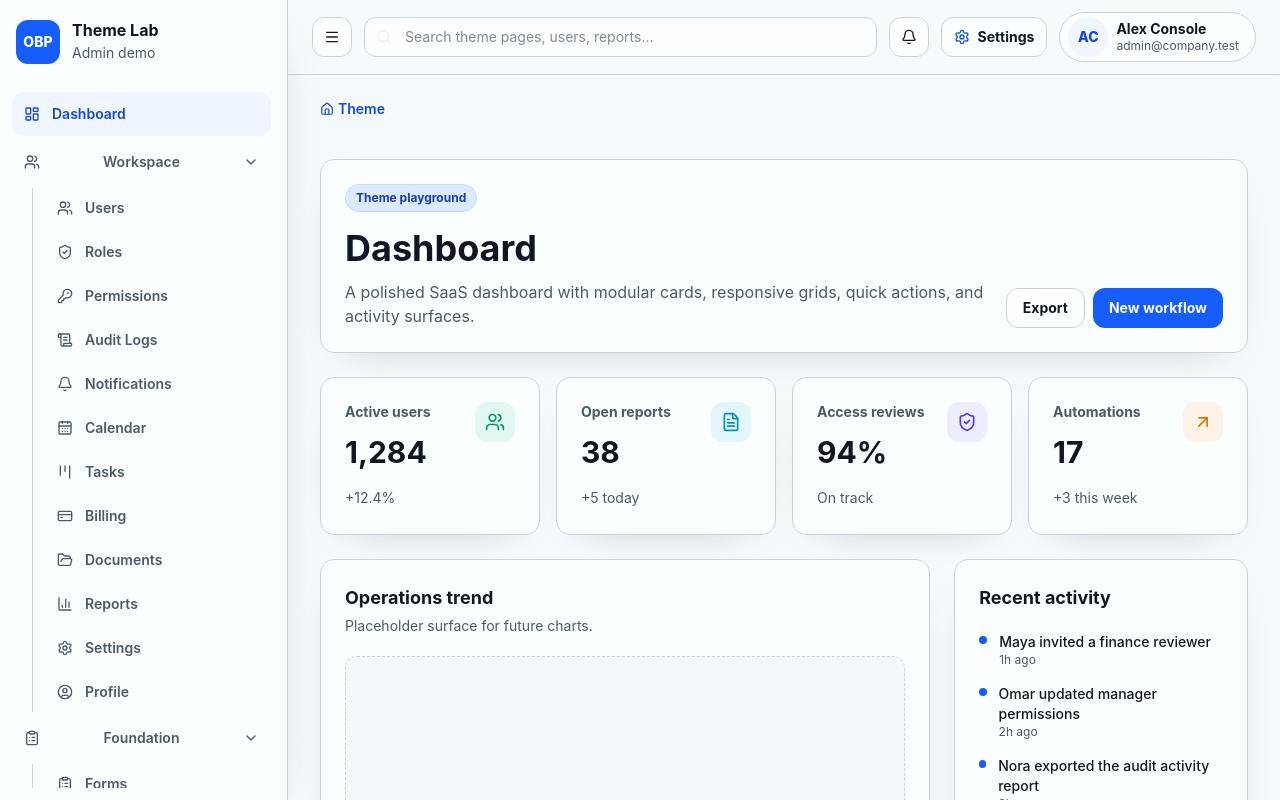
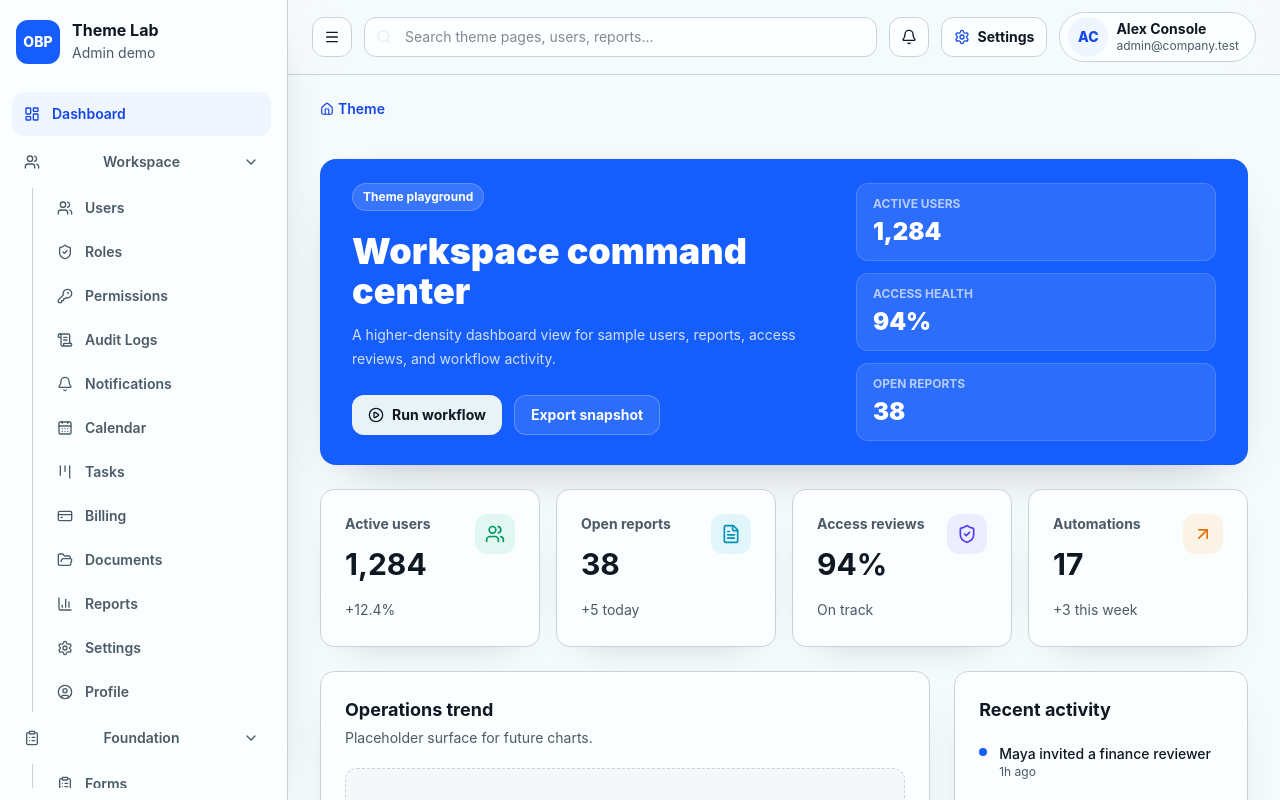
Before and after one commit to kharazian/open-business-platform, a React (Vite) app in the folder src/app/: page /theme in a window 1280 px wide. Shown: the top 800 px of the page. Built offline with nearby package versions, Linux system fonts and the light colour scheme.

Commit message:
Vary theme dashboard layout

```diff
--- a/src/app/src/theme/pages/ThemeDashboard.tsx
+++ b/src/app/src/theme/pages/ThemeDashboard.tsx
@@ -1,9 +1,8 @@
-import { ArrowUpRight, FileText, ShieldCheck, Users } from "lucide-react";
+import { ArrowUpRight, FileText, PlayCircle, ShieldCheck, Users } from "lucide-react";
 import { themeActivities, themeReports, themeTrendHeights, themeUsers, themeWorkflowActions } from "../mockData";
 import { Badge } from "../../components/ui/Badge";
 import { Button } from "../../components/ui/Button";
 import { Card } from "../../components/ui/Card";
-import { PageHeader } from "../../components/ui/PageHeader";
 import { StatCard } from "../../components/ui/StatCard";
 import { Table } from "../../components/ui/Table";
 import { useThemeAppearance } from "../../context/ThemeAppearanceContext";
@@ -14,17 +13,39 @@ export function ThemeDashboard() {
 
   return (
     <div className="space-y-6">
-      <PageHeader
-        eyebrow="Theme playground"
-        title="Dashboard"
-        description="A polished SaaS dashboard with modular cards, responsive grids, quick actions, and activity surfaces."
-        actions={
-          <>
-            <Button variant="outline">Export</Button>
-            <Button>New workflow</Button>
-          </>
-        }
-      />
+      <section className={cn("overflow-hidden rounded-2xl px-6 py-6 text-white shadow-lifted md:px-8", palette.primaryBg)}>
+        <div className="grid gap-6 xl:grid-cols-[minmax(0,1fr)_360px]">
+          <div className="min-w-0">
+            <Badge className="border-white/20 bg-white/15 text-white">Theme playground</Badge>
+            <h1 className="mt-5 max-w-3xl text-3xl font-black tracking-normal md:text-4xl">Workspace command center</h1>
+            <p className="mt-3 max-w-2xl text-sm leading-6 text-white/80">
+              A higher-density dashboard view for sample users, reports, access reviews, and workflow activity.
+            </p>
+            <div className="mt-6 flex flex-wrap gap-3">
+              <Button variant="secondary">
+                <PlayCircle size={16} />
+                Run workflow
+              </Button>
+              <Button className="border-white/25 bg-white/10 text-white hover:bg-white/20" variant="outline">
+                Export snapshot
+              </Button>
+            </div>
+          </div>
+
+          <div className="grid gap-3 sm:grid-cols-2 xl:grid-cols-1">
+            {[
+              ["Active users", "1,284"],
+              ["Access health", "94%"],
+              ["Open reports", "38"]
+            ].map(([label, value]) => (
+              <div className="rounded-xl border border-white/15 bg-white/10 px-4 py-3" key={label}>
+                <p className="text-xs font-bold uppercase text-white/65">{label}</p>
+                <p className="mt-1 text-2xl font-black">{value}</p>
+              </div>
+            ))}
+          </div>
+        </div>
+      </section>
 
       <div className="grid gap-4 md:grid-cols-2 xl:grid-cols-4">
         <StatCard label="Active users" value="1,284" change="+12.4%" icon={Users} tone="success" />
```
